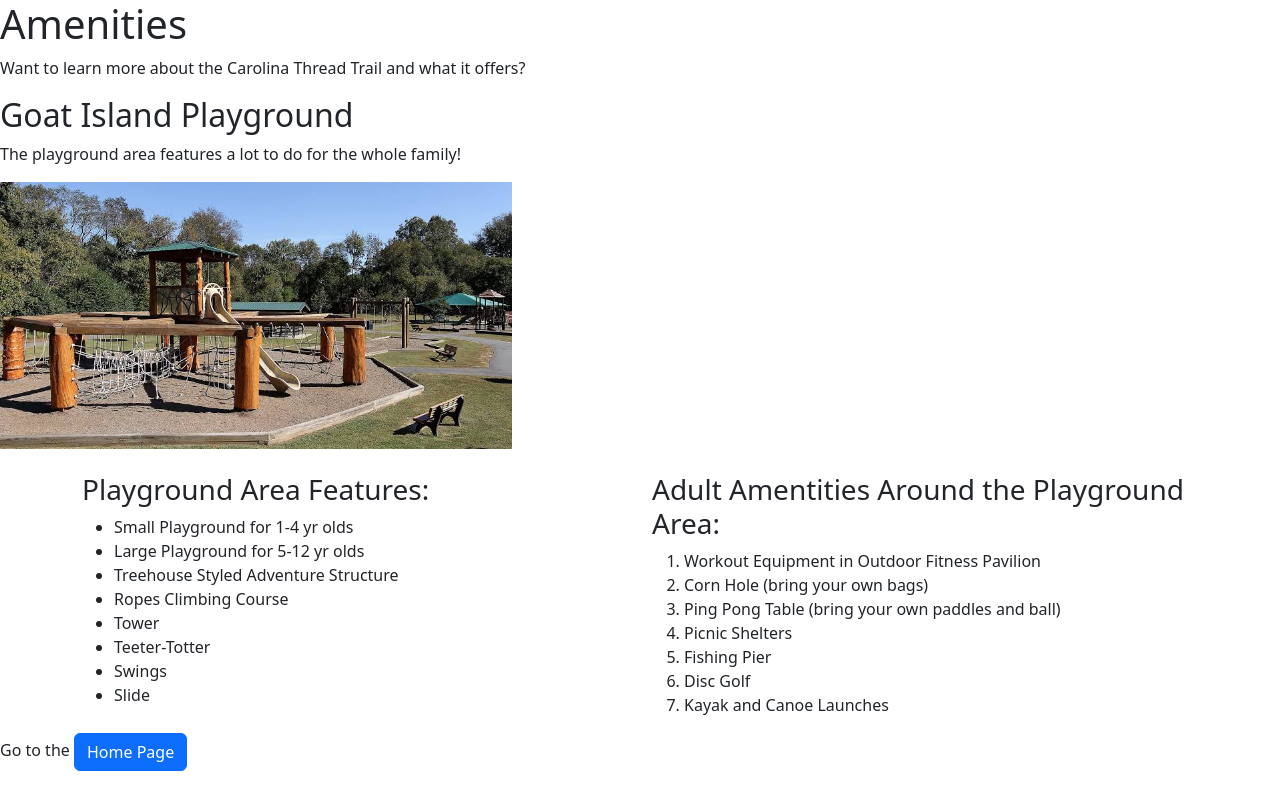
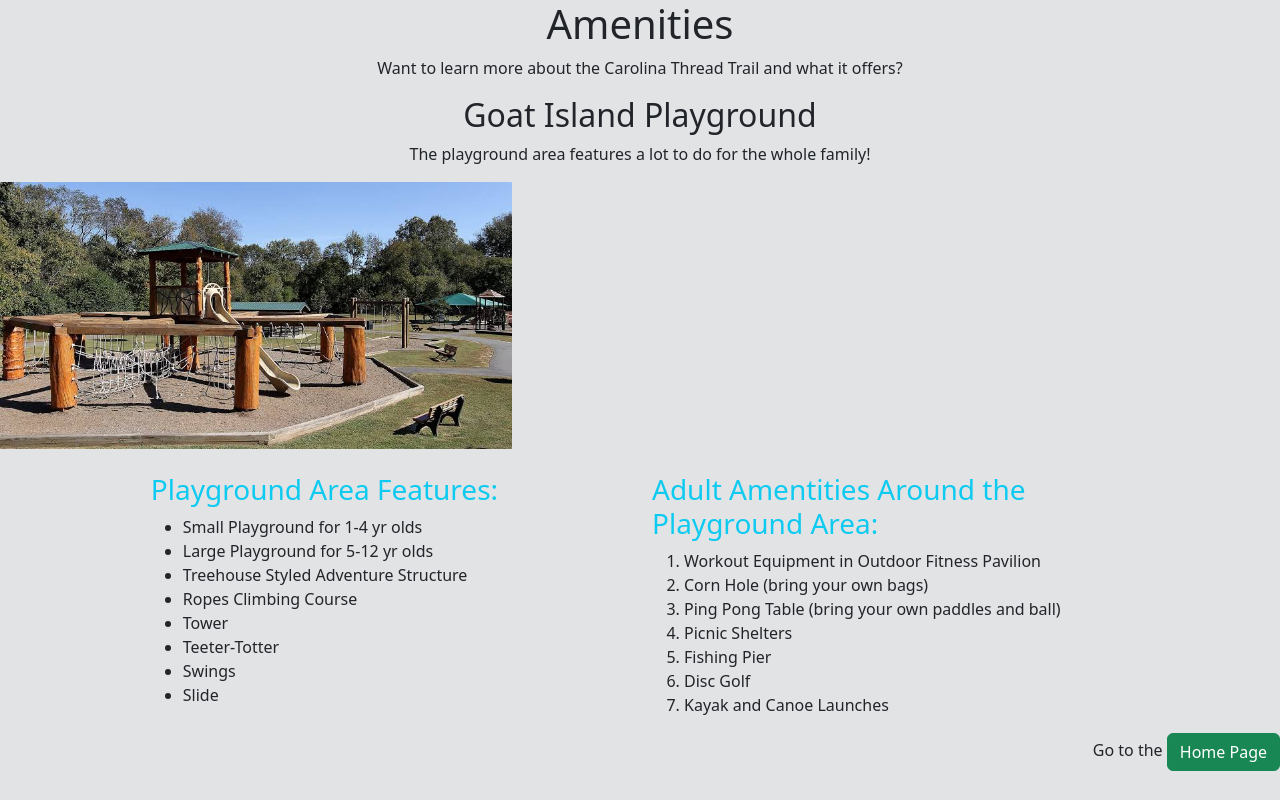
Before and after one commit to celestepaul-ui/HomeworkAssignmentWk6, a plain HTML site: page page2.HTML in a window 1280 px wide. Drawn offline with nearby package versions, Linux system fonts and the light colour scheme.

Commit message:
Adding bootstrap to 2nd page

```diff
--- a/css/style.css
+++ b/css/style.css
@@ -1,4 +1,3 @@
-
 
 @media (max-width: 600px) {
   main {
--- a/page2.HTML
+++ b/page2.HTML
@@ -3,30 +3,30 @@
 
 <head>
     <link href="https://cdn.jsdelivr.net/npm/bootstrap@5.3.8/dist/css/bootstrap.min.css" rel="stylesheet"
-        integrity="sha384-sRIl4kxILFvY47J16cr9ZwB07vP4J8+LH7qKQnuqkuIAvNWLzeN8tE5YBujZqJLB" crossorigin="anonymous" >
-    <link rel="stylesheet" href="./css/style.css" >
+        integrity="sha384-sRIl4kxILFvY47J16cr9ZwB07vP4J8+LH7qKQnuqkuIAvNWLzeN8tE5YBujZqJLB" crossorigin="anonymous">
+    <link rel="stylesheet" href="./css/style.css">
 </head>
 
-<body>
+<body class="bg-secondary-subtle">
     <header>
         <!-- Tell readers about the main subject -->
         <title>Amenities</title>
-        <h1 id="maintitle">Amenities</h1>
-        <p class="Subtitle">Want to learn more about the Carolina Thread Trail and what it offers?</p>
+        <p class="h1 text-center">Amenities</p>
+        <p class="text-center">Want to learn more about the Carolina Thread Trail and what it offers?</p>
     </header>
     <main>
         <article>
             <!--List multiple features to gain interest, & let users know it's kid friendly-->
-            <h2>Goat Island Playground</h2>
-            <p class="Subtitle">The playground area features a lot to do for the whole family!</p>
+            <p class="h2 text-center">Goat Island Playground</h2>
+            <p class="text-center">The playground area features a lot to do for the whole family!</p>
             <img src="./Images/goat-island-playground.jpeg" alt="Goat Island Playground" width="40%" />
-            <div class="container mt-4">
+            <div class="d-flex mt-4 justify-content-evenly">
                 <div class="row">
                     <div class="col">
                         <section>
                             <!-- List playground features by bullet -->
                             <!--styled below section with sectiontitle1 label-->
-                            <h3 id="sectiontitle1">Playground Area Features:</h3>
+                            <p class="h3 text-info">Playground Area Features:</p>
                             <ul>
                                 <li>Small Playground for 1-4 yr olds
                                 <li>Large Playground for 5-12 yr olds</li>
@@ -43,7 +43,7 @@
                         <section>
                             <!--List numbered features for adult play use-->
                             <!--styled below section with sectiontitle2 label-->
-                            <h3 id="sectiontitle2">Adult Amentities Around the Playground Area:</h3>
+                            <p class="h3 text-info">Adult Amentities Around the Playground Area:</p>
                             <ol>
                                 <li>Workout Equipment in Outdoor Fitness Pavilion</li>
                                 <li>Corn Hole (bring your own bags)</li>
@@ -60,17 +60,8 @@
     </main>
     <footer>
         <!--Give option to click Home page to go back to previous page-->
-        <p class="footerlink">Go to the <a class="btn btn-primary" href="index.HTML">Home Page</a></p>
+        <p class="text-end">Go to the <a class="btn btn-success" href="index.HTML">Home Page</a></p>
     </footer>
 </body>
 
 </html>
-
-<!-- <div class="row">
-    <div class="col">
-      1 of 2
-    </div>
-    <div class="col">
-      2 of 2
-    </div>
-  </div> -->
```
Also changed, not shown: index.HTML (+1 -1 lines).
